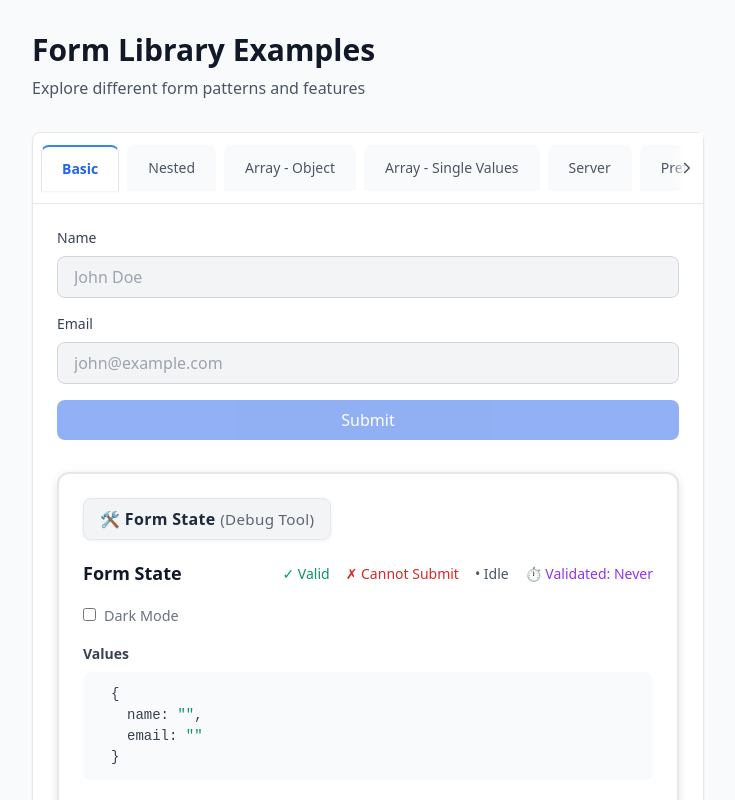
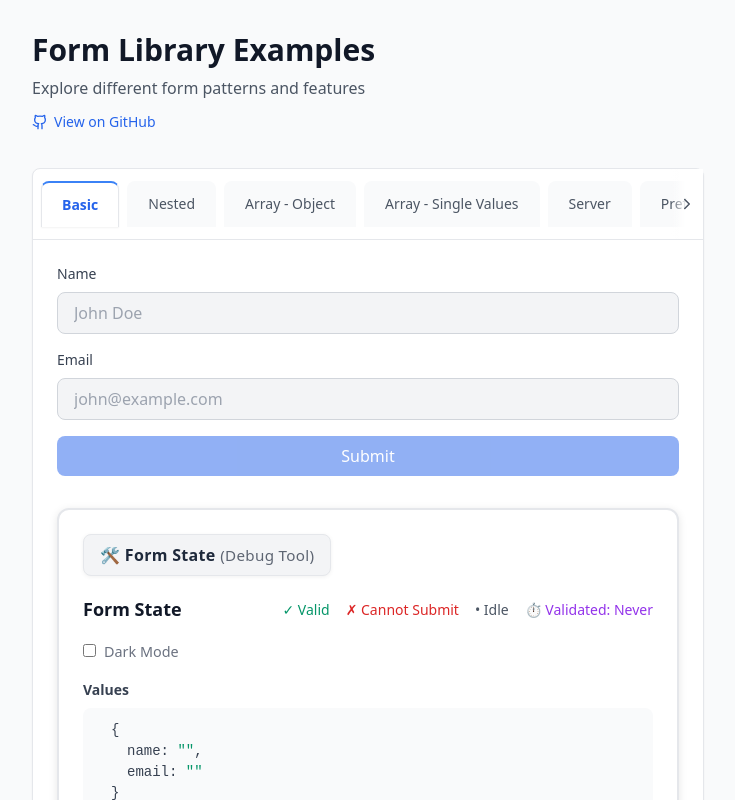
Before and after one commit to keverw/form-context-react-zod, a React (Vite) app: page / in a window 1280 px wide. Shown: the top 800 px of the page, without its empty margins (272-1007 px from the left). Built offline with nearby package versions, Linux system fonts and the light colour scheme.

Commit message:
feat: add GitHub Pages deployment

```diff
--- a/src/components/ExampleTabs.tsx
+++ b/src/components/ExampleTabs.tsx
@@ -103,6 +103,20 @@ export default function ExampleTabs() {
           <p className="text-gray-600">
             Explore different form patterns and features
           </p>
+          <div className="mt-3">
+            <a
+              href="https://github.com/keverw/form-context-react-zod"
+              target="_blank"
+              rel="noopener noreferrer"
+              className="inline-flex items-center gap-1.5 text-sm text-blue-600 hover:text-blue-800 hover:underline font-medium"
+            >
+              <svg xmlns="http://www.w3.org/2000/svg" width="16" height="16" viewBox="0 0 24 24" fill="none" stroke="currentColor" strokeWidth="2" strokeLinecap="round" strokeLinejoin="round">
+                <path d="M15 22v-4a4.8 4.8 0 0 0-1-3.5c3 0 6-2 6-5.5.08-1.25-.27-2.48-1-3.5.28-1.15.28-2.35 0-3.5 0 0-1 0-3 1.5-2.64-.5-5.36-.5-8 0C6 2 5 2 5 2c-.3 1.15-.3 2.35 0 3.5A5.403 5.403 0 0 0 4 9c0 3.5 3 5.5 6 5.5-.39.49-.68 1.05-.85 1.65-.17.6-.22 1.23-.15 1.85v4" />
+                <path d="M9 18c-4.51 2-5-2-7-2" />
+              </svg>
+              View on GitHub
+            </a>
+          </div>
         </div>
 
         <div className="bg-white rounded-lg shadow-sm border border-gray-200">
--- a/vite.config.ts
+++ b/vite.config.ts
@@ -3,6 +3,7 @@ import react from '@vitejs/plugin-react';
 
 // https://vitejs.dev/config/
 export default defineConfig({
+  base: '/form-context-react-zod/', // GitHub repo name
   plugins: [react()],
   optimizeDeps: {
     exclude: ['lucide-react'],
```
Also changed, not shown: build-lib.js (+16 -8 lines), package.json (+5 -2 lines), tsconfig.lib.json (+8 -2 lines), 1 other file (tests, documents, lock files or other folders).
